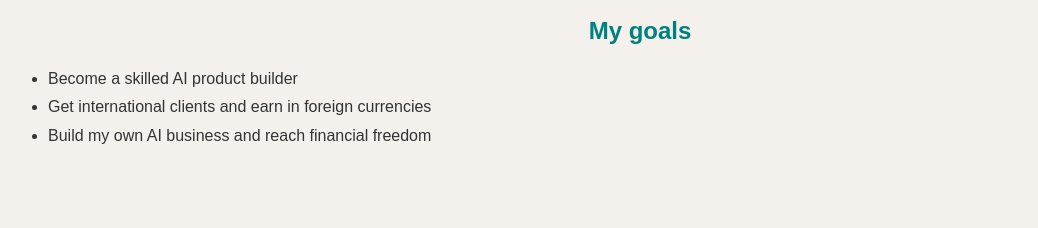
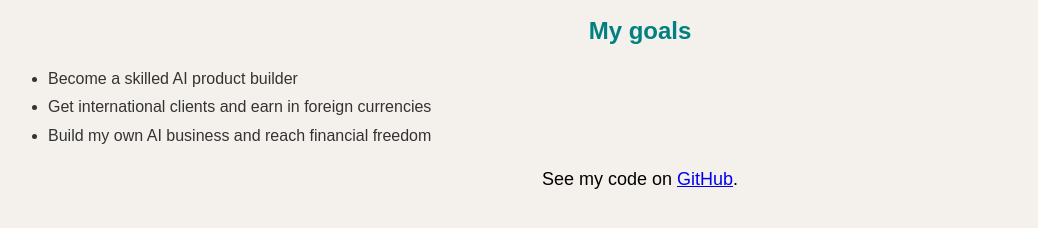
Before and after one commit to pey-codes/html-css-practice, a plain HTML site: page index.html in a window 1280 px wide. Shown: the part 104-332 px from the top of the page, without its empty margins (0-1038 px from the left). Drawn offline with Linux system fonts and the light colour scheme.

Commit message:
Add CSS stylng and GitHub link

```diff
--- a/index.html
+++ b/index.html
@@ -36,5 +36,6 @@ li {
         <li>Get international clients and earn in foreign currencies</li>
         <li>Build my own AI business and reach financial freedom</li>
     </ul>
+    <p>See my code on <a href="https://github.com/pey-codes/learning-python">GitHub</a>.</p>
 </body>
 </html>
```
